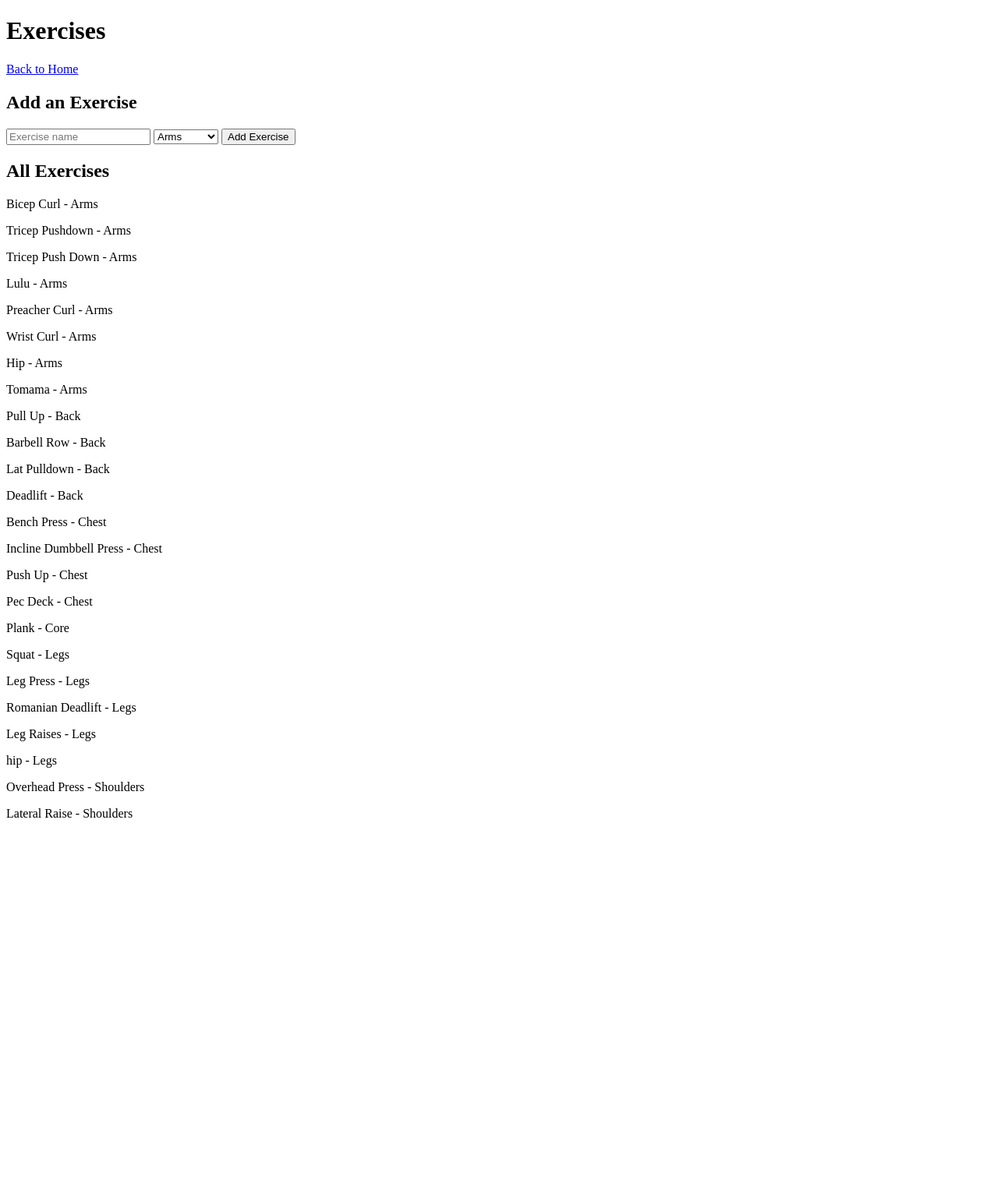
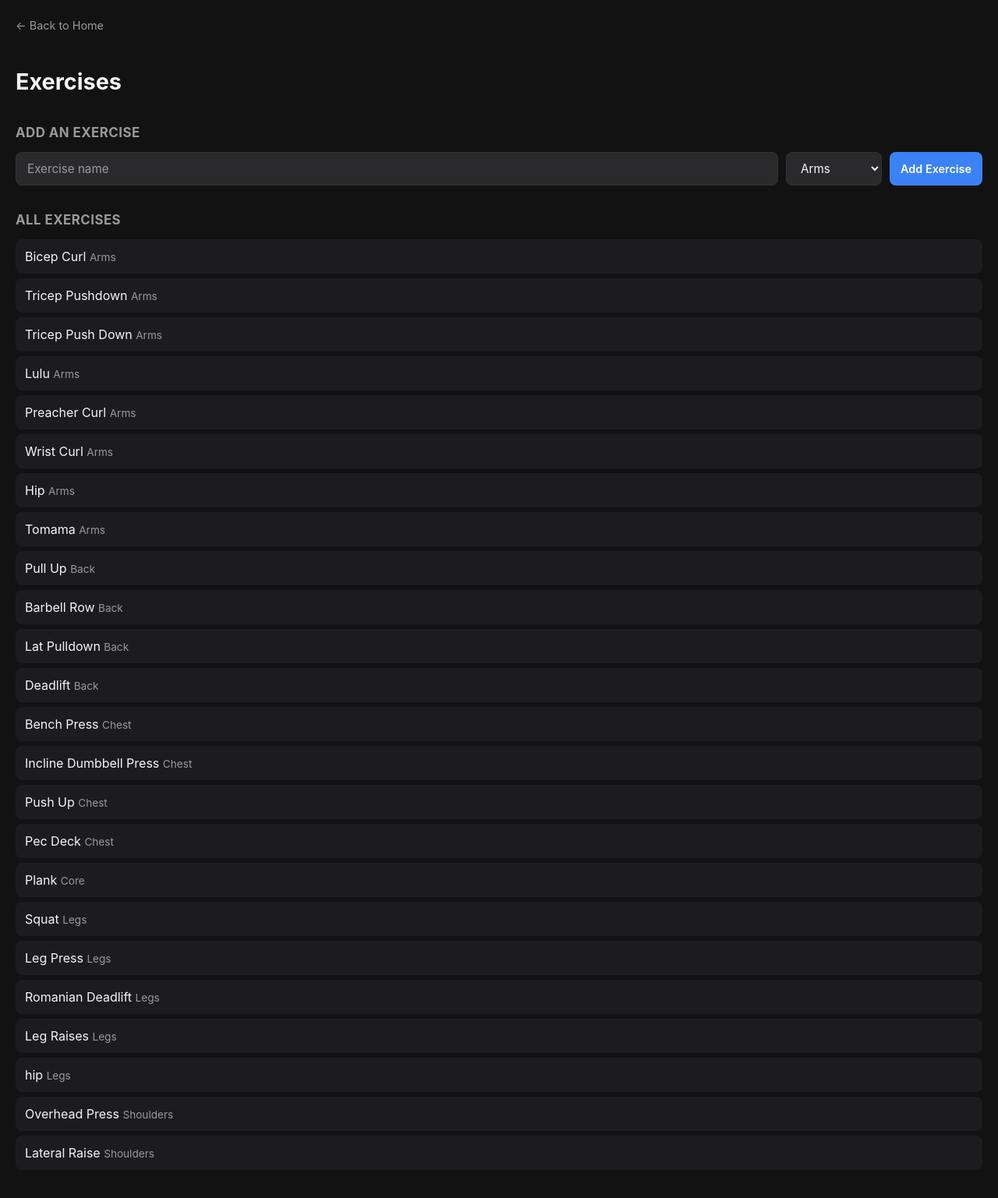
Before and after one commit to damienlhp/liftlog, a Flask app: page /exercises in a window 1280 px wide. Shown: the whole page at 78% size. Before the commit the page ends 1049 px from the top, so only its background shows below. Run offline with Flask 3, Linux system fonts and the light colour scheme; data comes from the database, SQL or seed files in the repository.

Commit message:
style exercises (manage exercises) page using existing design system

```diff
--- a/templates/exercises.html
+++ b/templates/exercises.html
@@ -4,15 +4,17 @@
     <meta charset="UTF-8">
     <meta name="viewport" content="width=device-width, initial-scale=1.0">
     <title>Exercises - LiftLog</title>
+    <link rel="stylesheet" href="{{ url_for('static', filename='style.css') }}">
 </head>
 <body>
+    <script src="{{ url_for('static', filename='theme.js') }}"></script>
+    <a class="back-link" href="/">← Back to Home</a>
     <h1>Exercises</h1>
-    <a href="/">Back to Home</a>
 
     <h2>Add an Exercise</h2>
-    <form action="/add-exercise" method="POST">
-        <input type="text" name="name" placeholder="Exercise name" required>
-        <select name="muscle_group">
+    <form action="/add-exercise" method="POST" class="form-row">
+        <input type="text" name="name" class="text-input" placeholder="Exercise name" required>
+        <select name="muscle_group" class="select-input">
             <option value="Arms">Arms</option>
             <option value="Back">Back</option>
             <option value="Chest">Chest</option>
@@ -20,12 +22,14 @@
             <option value="Legs">Legs</option>
             <option value="Shoulders">Shoulders</option>
         </select>
-        <button type="submit">Add Exercise</button>
+        <button type="submit" class="btn btn-primary">Add Exercise</button>
     </form>
 
     <h2>All Exercises</h2>
-    {% for exercise in exercises %}
-        <p>{{ exercise.name }} - {{ exercise.muscle_group }}</p>
-    {% endfor %}
+    <ul class="simple-list">
+        {% for exercise in exercises %}
+            <li>{{ exercise.name }} <span class="exercise-meta">{{ exercise.muscle_group }}</span></li>
+        {% endfor %}
+    </ul>
 </body>
 </html>
```
